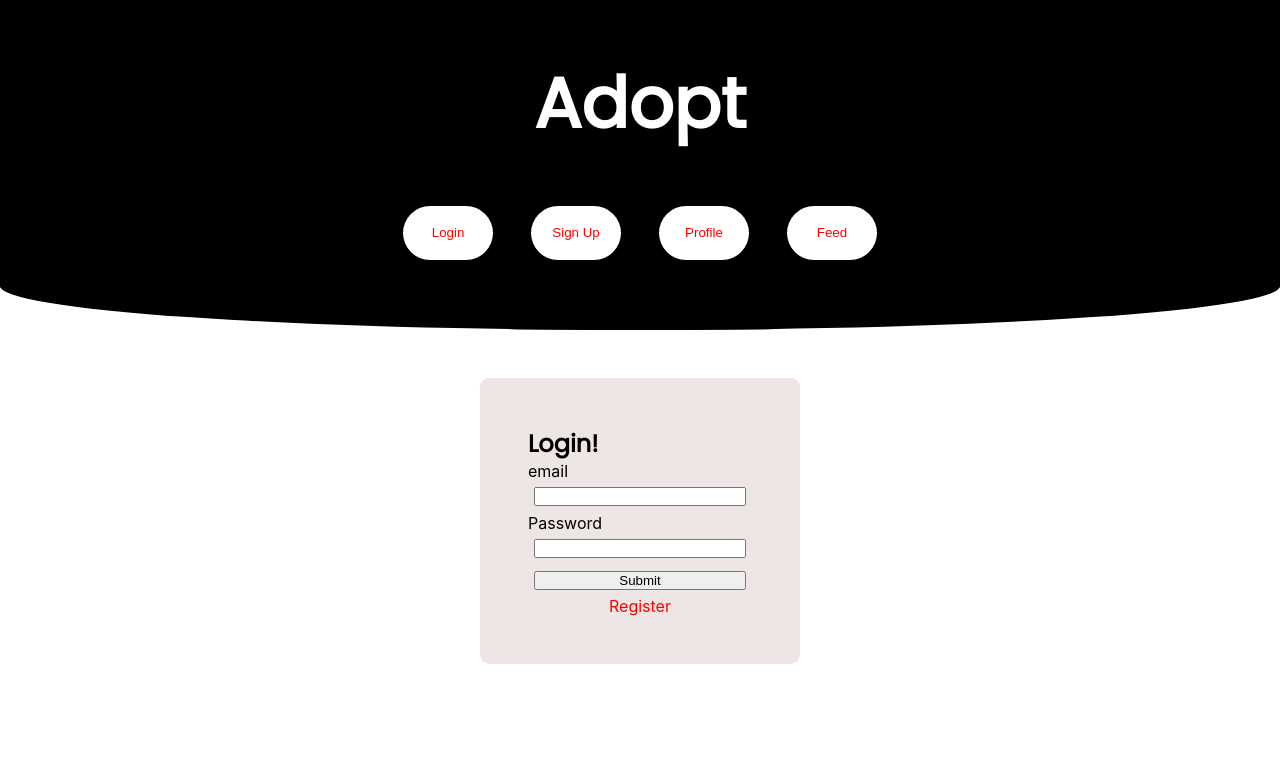
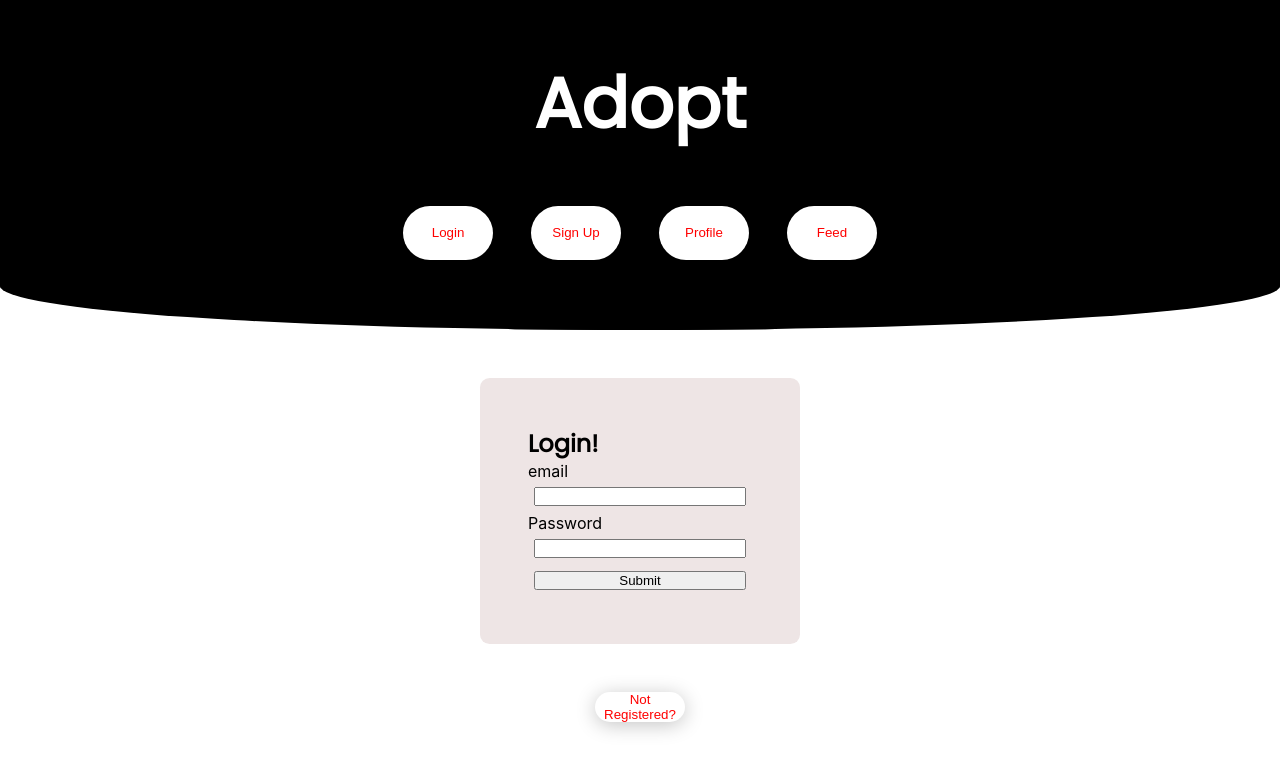
Before and after one commit to hannahreilly/Project-4, a React (Create React App) app in the folder adawpt/: page /login in a window 1280 px wide. Shown: the top 772 px of the page. Built offline with nearby package versions, Linux system fonts and the light colour scheme.

Commit message:
login form

```diff
--- a/adawpt/src/components/Login.js
+++ b/adawpt/src/components/Login.js
@@ -10,7 +10,6 @@ export default class LoginForm extends Component {
             password:''
         }
     }
-
 
     handleChange = (e) => {
         const {name,value} = e.target;
@@ -39,8 +38,11 @@ export default class LoginForm extends Component {
                     onChange = {this.handleChange}
                 />
                 <input type="submit"/>
-                <Link to = "/register">Register</Link>
+
             </form>
+            <button>
+                    <Link to = "/register">Not Registered? </Link>
+                </button>
             </div>
         )
     }
```
